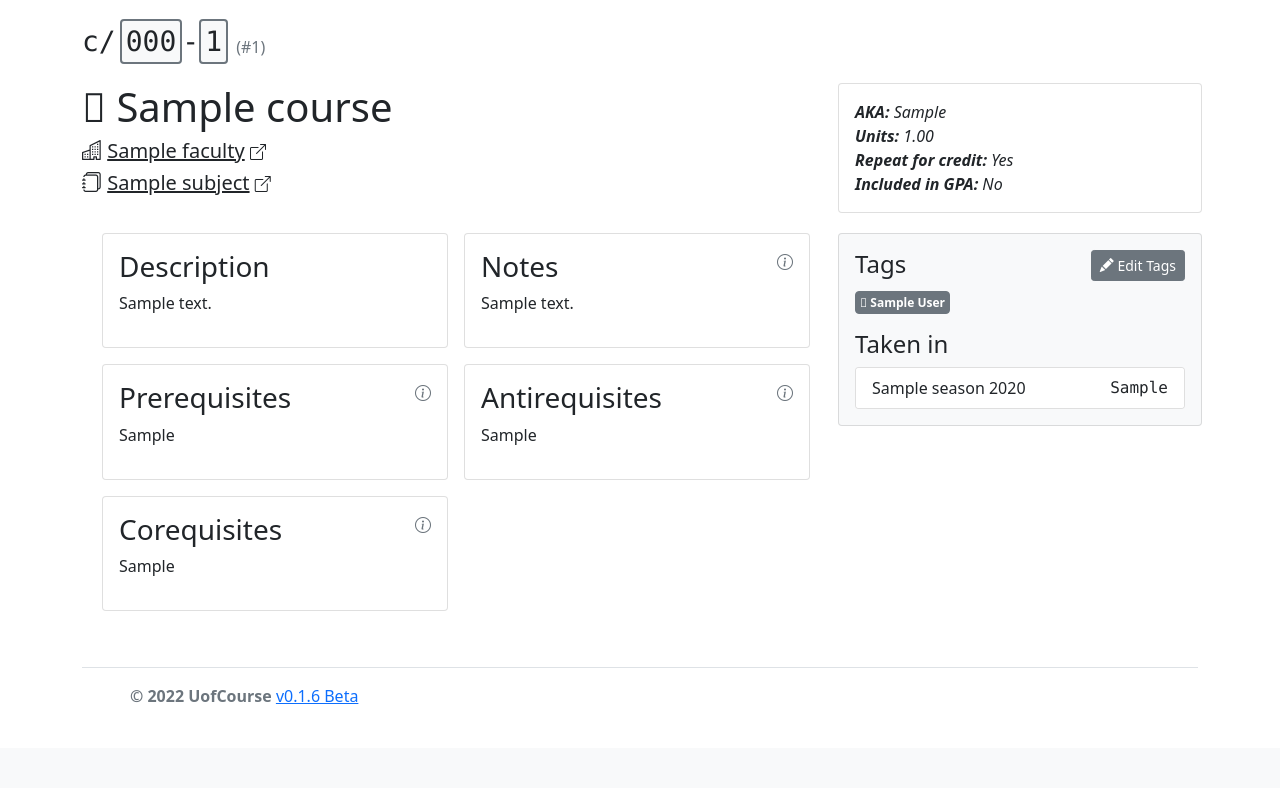
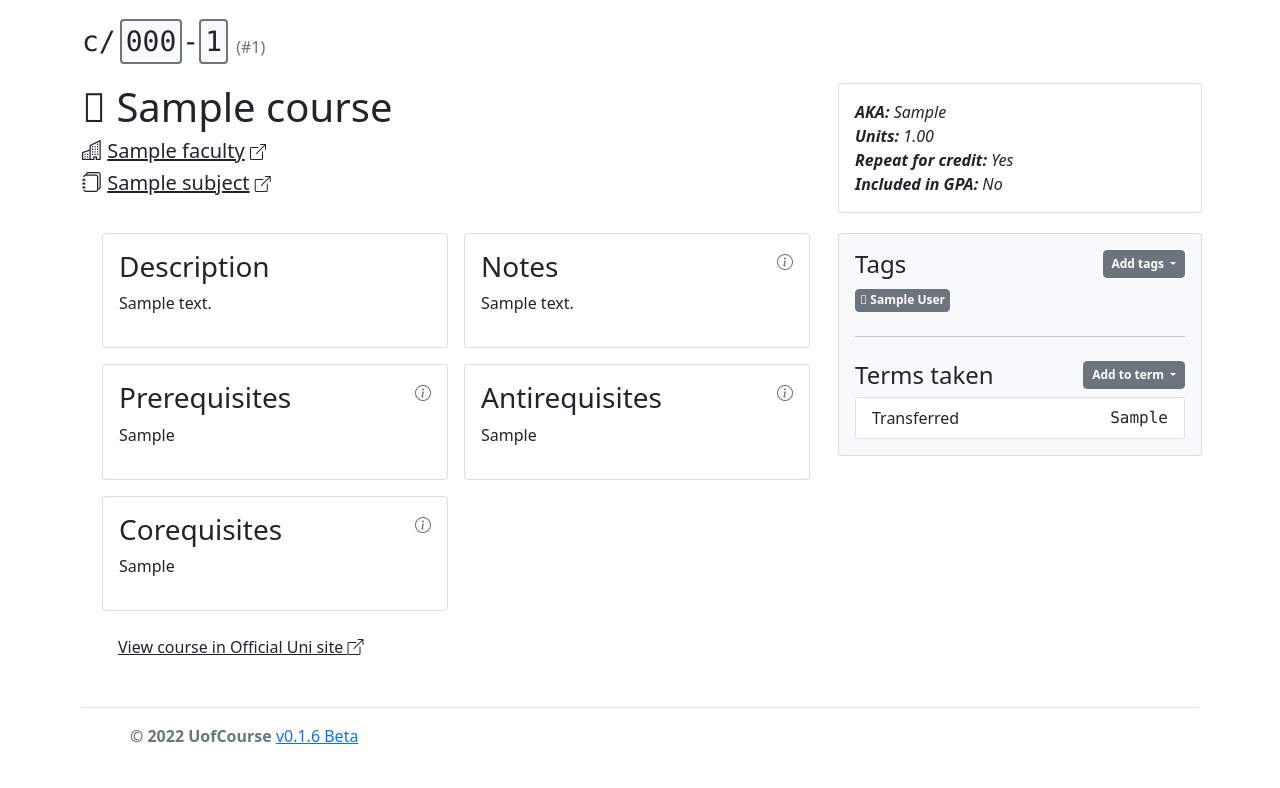
Before and after one commit to shadow-maker/uofcourse, a Flask app: page /c/000/1 in a window 1280 px wide. Shown: the part 63-851 px from the top of the page. Before the commit the page ends 767 px from the top, so only its background shows below. Run offline with Flask 2, Linux system fonts and the light colour scheme; a user stored in the database is signed in; tables that the repository leaves empty hold one stand-in row (values such as "Sample post").

Commit message:
Add support for adding course to a CourseCollection from Course view

```diff
--- a/planner/routes/views/course.py
+++ b/planner/routes/views/course.py
@@ -75,8 +75,6 @@ def course(subjectCode, courseNumber):
 		course=course,
 		subject=subject,
 		faculty=faculty,
-		userTags = current_user.tags if current_user.is_authenticated else [],
-		courseTags = course.getTags(current_user.id) if current_user.is_authenticated else [],
 		userCourses = course.getUserCourses(current_user.id) if current_user.is_authenticated else [],
 		courseCollections = [uc.collection for uc in course.getUserCourses(current_user.id)] if current_user.is_authenticated else [],
 		collections = current_user.collections if current_user.is_authenticated else [],
--- a/planner/static/scripts/course.js
+++ b/planner/static/scripts/course.js
@@ -32,8 +32,21 @@ function toggleTag(tagId) {
 	})
 }
 
-function addTerm() {
-
+function addCollection(collectionId) {
+	$.ajax({
+		url: "/api/users/course",
+		method: "POST",
+		data: {
+			course_id: course_id,
+			collection_id: collectionId
+		},
+		success: (data) => {
+			location.reload()
+		},
+		error: (data) => {
+			displayError(data)
+		}
+	})
 }
 
 //
@@ -94,7 +107,6 @@ function updateTags() {
 					$(this).find(".bi-check").removeClass("invisible")
 			})
 		}
-
 	})
 }
 
--- a/planner/templates/course.html
+++ b/planner/templates/course.html
@@ -1,6 +1,13 @@
 {% extends "layout.html" %}
 
 {% block content %}
+
+<script>
+	var course_id = parseInt("{{course.id}}")
+</script>
+
+<script src="/static/scripts/tags.js"></script>
+<script src="/static/scripts/course.js"></script>
 
 <div class="mb-3">
 	<span class="h3 font-monospace align-top">c/</span><span class="h3 font-monospace my-0 mx-1"><span class="border border-2 border-secondary bg-light rounded p-1" title="Subject code">{{subject.code}}</span>-<span
@@ -70,7 +77,7 @@
 	<div class="order-2 order-sm-1 col-12 col-sm-7 col-md-8 pe-0">
 		<div class="container row p-0 ps-lg-4">
 			{% macro textCard(title, content, tooltip) %}
-			<div class="col-lg-6 col-12 p-2">
+			<div class="col-12 col-lg-6 p-2">
 				<div class="card h-100">
 					<div class="card-body">
 						<div class="d-flex justify-content-between mb-2">
@@ -114,49 +121,70 @@
 		<div class="card bg-light">
 			<div class="card-body">
 				<!--Tags-->
-				<div class="mb-3">
+				<div id="tags">
 					<div class="d-flex justify-content-between mb-2">
 						<h4 class="m-0">Tags</h4>
 						{% if current_user.is_authenticated %}
-						<button type="button" class="btn btn-sm btn-secondary m-0" data-bs-toggle="modal"
-							data-bs-target="#modalEditTags" onclick="loadEditTagsModal()">
-							<i class="bi-pencil-fill"></i>
-							Edit Tags
+
+						<button class="tags-dropdown-btn btn btn-secondary btn-sm badge dropdown-toggle" type="button" data-bs-toggle="dropdown" aria-expanded="false" title="Add tags">
+							Add tags
 						</button>
+						<ul class="tags-dropdown dropdown-menu fs-6 py-1"></ul>
 						{% endif %}
 					</div>
-					{% if current_user.is_authenticated %}
-					<div>
-						{% for tag in userTags %}
-						<span class="course-tag btn badge btn-secondary px-1" title="{{tag.name}}" style="cursor: pointer;" db-id="{{tag.id}}`">
-							{% if tag.emoji %}
-								&#{{tag.emoji}}
-							{% else %}
-								<i class="bi-circle-fill" style="color: #{{tag.color_hex}};"></i>
-							{% endif %}
-							{{tag.name}}
-						</span>
-						{% endfor %}
-					</div>
-					{% else %}
+					<div class="tags-selected"></div>
+					{% if not current_user.is_authenticated %}
 					<span class="fst-italic">
 						You must be logged in to see and add tags to this course
 					</span>
 					{% endif %}
 				</div>
 
+				<hr class="my-4">
+
 				<!--Course collections-->
-				<div class="">
-					<h4>Taken in</h4>
+				<div id="collections">
+					<div class="d-flex justify-content-between mb-2">
+						<h4 class="m-0">Terms taken</h4>
+
+						{% if current_user.is_authenticated %}
+						<button class="collections-dropdown-btn btn btn-secondary btn-sm badge dropdown-toggle" type="button" data-bs-toggle="dropdown" aria-expanded="false" title="Add tags">
+							Add to term
+						</button>
+						<ul class="collections-dropdown dropdown-menu fs-6 py-1">
+							{% for collection in collections %}
+							<li>
+								<a class="dropdown-item px-2 py-1" style="cursor: pointer;" {% if collection not in courseCollections %}onclick="addCollection('{{collection.id}}')"{% endif %}>
+									<i class="bi-check {% if collection not in courseCollections %}invisible{% endif %}"></i>
+									{% if collection.transfer %}
+									<small>Transferred</small>
+									{% else %}
+									<small>{{collection.term.name | capitalize}}</small>
+									{% endif %}
+								</a>
+							</li>
+							{% endfor %}
+							<li><hr class="dropdown-divider my-1"></li>
+							<li>
+								<a class="dropdown-item px-2 p-y1" href="{{url_for('view.planner')}}">
+									<small>Edit in My Planner</small>
+								</a>
+							</li>
+						</ul>
+						{% endif %}
+					</div>
+
 					{% if current_user.is_authenticated %}
 					<div class="card">
 						<ul class="list-group list-group-flush">
 							{% for uCourse in userCourses %}
 							<li class="list-group-item">
 								<div class="d-flex justify-content-between">
-									<span class="">
-										{{uCourse.collection.term.name | capitalize}}
-									</span>
+									{% if uCourse.collection.transfer %}
+									<span>Transferred</span>
+									{% else %}
+									<span>{{uCourse.collection.term.name | capitalize}}</span>
+									{% endif %}
 									<span class="font-monospace" title="{{uCourse.grade.gpv}}">
 										{{uCourse.grade.symbol}}
 									</span>
@@ -174,6 +202,13 @@
 			</div>
 		</div>
 	</div>
+
+	<div class="order-3 col-12 ms-4 mt-3 ps-lg-4">
+		<a href="{{course.url_uni}}" target="_blank" rel="noopener noreferrer" class="h6 text-body">
+			View course in Official Uni site
+		</a>
+		<i class="h6 bi bi-box-arrow-up-right"></i>
+	</div>
 </div>
 
 {% include "components/editTags.html" %}
```
